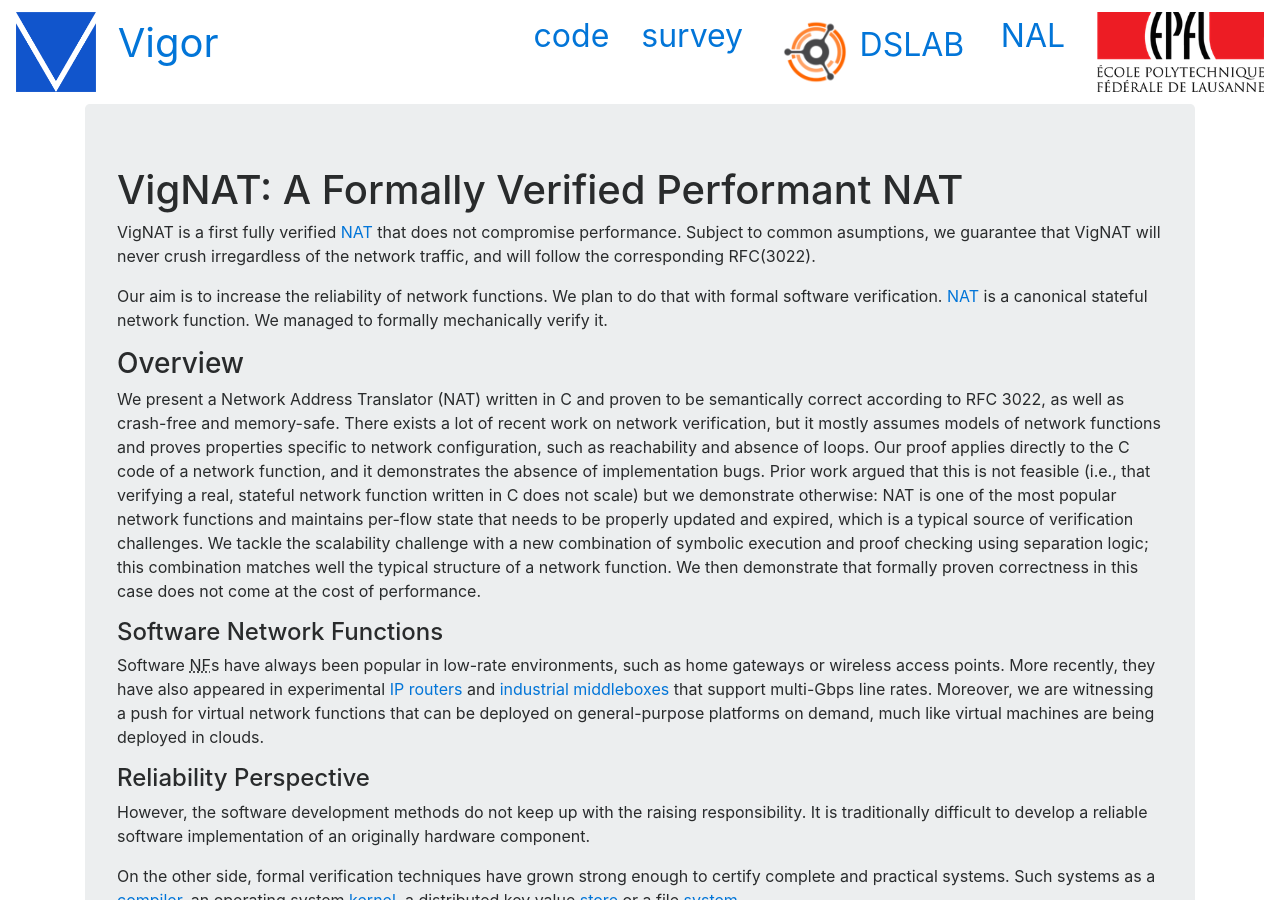
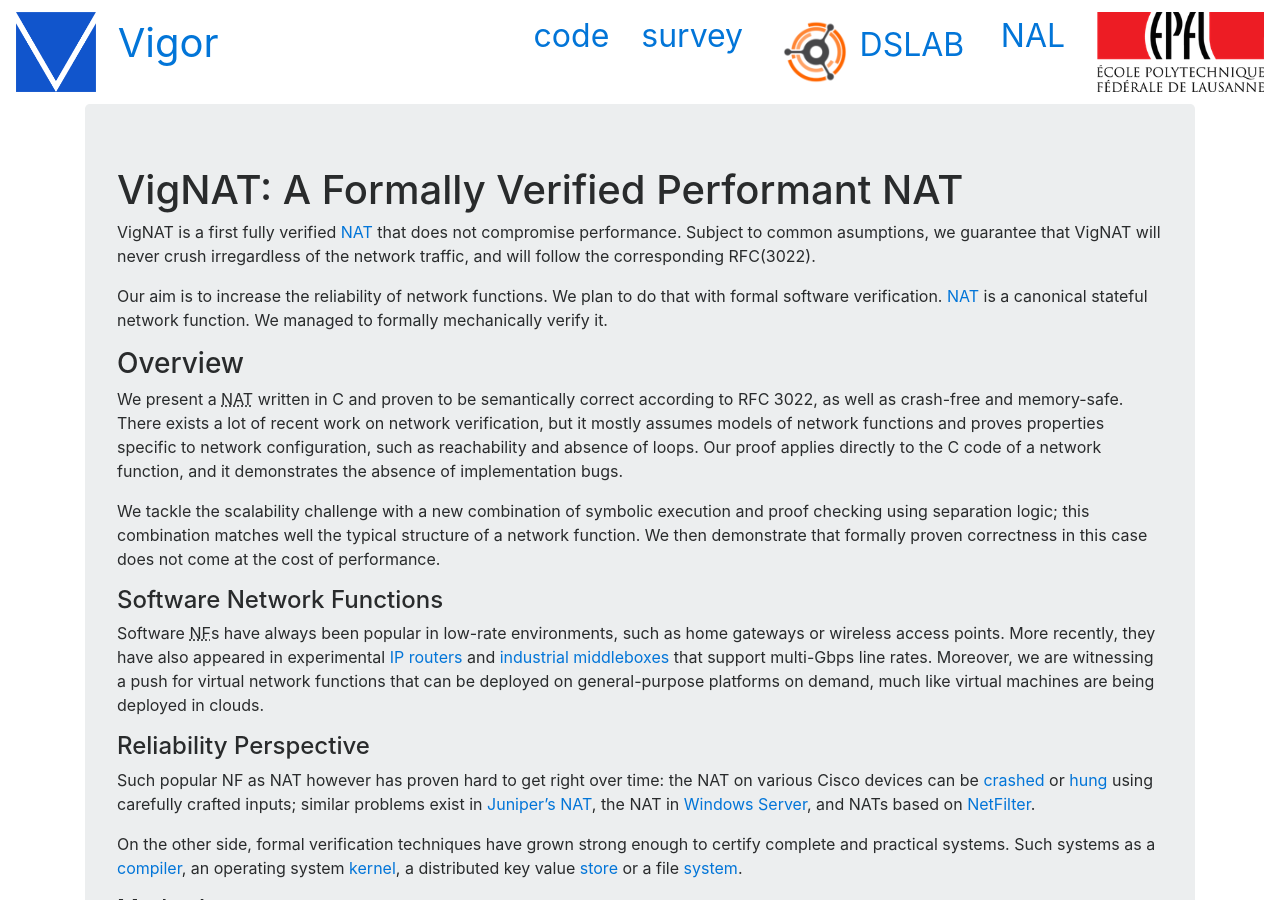
Before and after one commit to vignat/vignat.github.io, a Jekyll site: the page built from index.md, in a window 1280 px wide and 900 px high. Built offline with Jekyll 4.4.1, drawn with Linux system fonts in a browser that asks for light colours.

Commit message:
More motivation, performance plots.

```diff
--- a/index.md
+++ b/index.md
@@ -16,22 +16,13 @@
 
 ### Overview
 
-We present a Network Address Translator (NAT) written in C and proven to be
-semantically correct according to RFC 3022, as well as crash-free and
-memory-safe. There exists a lot of recent work on network verification, but it
-mostly assumes models of network functions and proves properties specific to
-network configuration, such as reachability and absence of loops.  Our proof
-applies directly to the C code of a network function, and it demonstrates the
-absence of implementation bugs. Prior work argued that this is not feasible
-(i.e., that verifying a real, stateful network function written in C does not
-scale) but we demonstrate otherwise: NAT is one of the most popular network
-functions and maintains per-flow state that needs to be properly updated and expired,
-which is a typical source of verification challenges.
-We tackle the
-scalability challenge with a new combination of symbolic execution and proof
-checking using separation logic; this combination matches well the typical
-structure of a network function.  We then demonstrate that formally proven
-correctness in this case does not come at the cost of performance.
+We present a <abbr title="Network Address Translator">NAT</abbr> written in C and proven to be semantically correct according to RFC 3022, as well as crash-free and memory-safe.
+There exists a lot of recent work on network verification, but it mostly assumes models of network functions and proves properties specific to network configuration, such as reachability and absence of loops.
+Our proof applies directly to the C code of a network function, and it demonstrates the absence of implementation bugs.
+
+We tackle the scalability challenge with a new combination of symbolic execution and proof checking using separation logic;
+this combination matches well the typical structure of a network function.
+We then demonstrate that formally proven correctness in this case does not come at the cost of performance.
 
 #### Software Network Functions
 {::options parse_block_html="true" /}
@@ -42,8 +33,8 @@
 
 #### Reliability Perspective
 
-However, the software development methods do not keep up with the raising responsibility.
-It is traditionally difficult to develop a reliable software implementation of an originally hardware component.
+Such popular NF as NAT however has proven hard to get right over time: the NAT on various Cisco devices can be [crashed](https://cve.mitre.org/cgi-bin/cvename.cgi?name=CVE-2015-6271) or [hung](http://cve.mitre.org/cgi-bin/cvename.cgi?name=CVE-2013-1138) using carefully crafted inputs;
+similar problems exist in [Juniper’s NAT](https://cve.mitre.org/cgi-bin/cvename.cgi?name=CVE-2014-3817), the NAT in [Windows Server](https://technet.microsoft.com/en-us/library/security/ms13-064.aspx), and NATs based on [NetFilter](https://cve.mitre.org/cgi-bin/cvename.cgi?name=CVE-2014-9715).
 
 On the other side, formal verification techniques have grown strong enough to certify complete and practical systems.
 Such systems as a [compiler](http://compcert.inria.fr/), an operating
@@ -77,6 +68,10 @@
 
 ### Results
 
+![Latency Plot](images/latency-new-flows.png)
+![Latency CDF Plot](images/new-flows-late-cdf.png)
+![Throughput Plot](images/thru.png)
+
 ### Contact
 
 [Arseniy Zaostrovnykh](mailto:arseniy.zaostrovnykh@epfl.ch),
```
Also changed, not shown: images/latency-new-flows.png (added), images/new-flows-lat-cdf.png (added), images/thru.png (added).
